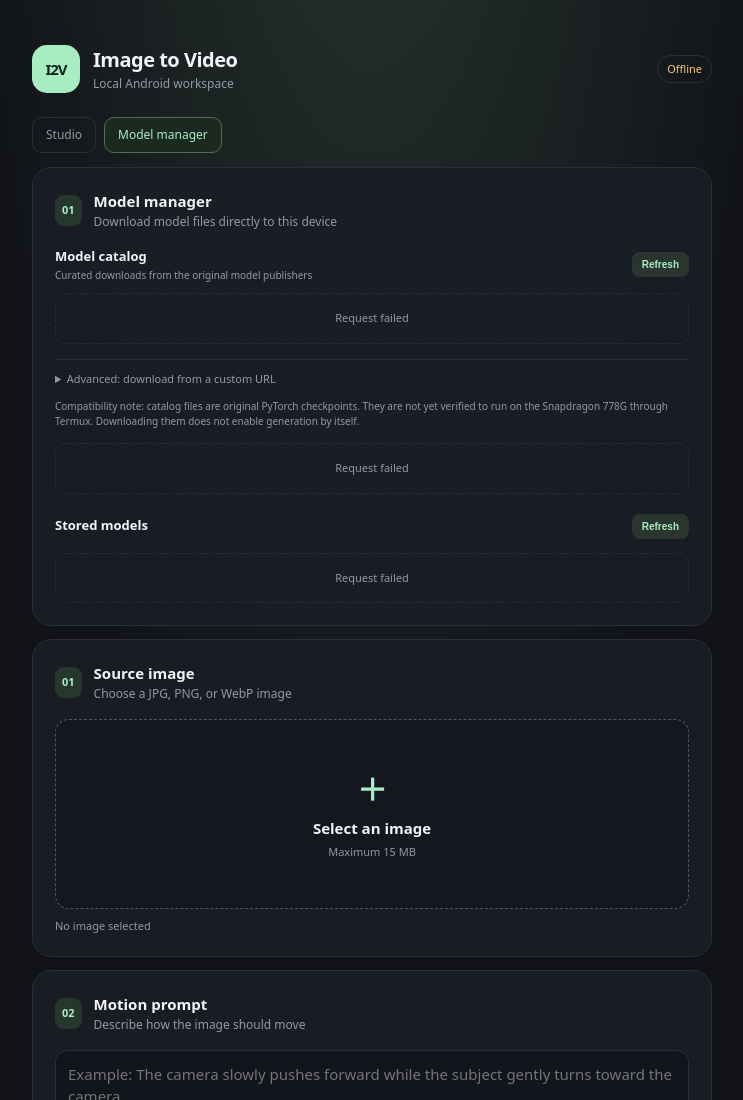
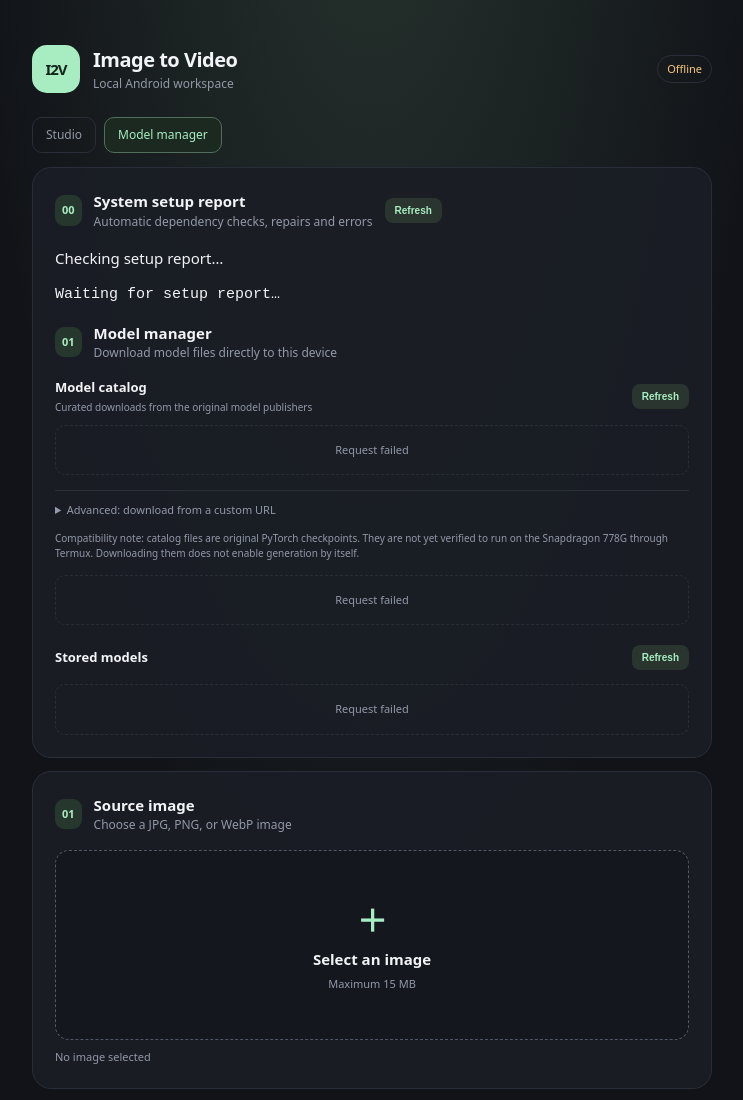
Before and after one commit to 1alind/i2v, a website: page public/index.html in a window 1280 px wide. Shown: the top 1100 px of the page, without its empty margins (268-1011 px from the left). Drawn offline with Linux system fonts and the light colour scheme; no server answers.

Commit message:
Add setup report panel to dashboard

```diff
--- a/public/index.html
+++ b/public/index.html
@@ -18,6 +18,10 @@
     <nav class="tabs"><a href="#studio">Studio</a><a href="#modelManager" class="active">Model manager</a></nav>
 
     <section class="panel model-panel" id="modelManager">
+      <div class="section-title"><span>00</span><div><h2>System setup report</h2><p>Automatic dependency checks, repairs and errors</p></div><button id="refreshSetupReport" class="small-button">Refresh</button></div>
+      <div id="setupReportState" class="report-state">Checking setup report…</div>
+      <pre id="setupReport" class="setup-report">Waiting for setup report…</pre>
+      <p id="setupReportTime" class="footnote"></p>
       <div class="section-title"><span>01</span><div><h2>Model manager</h2><p>Download model files directly to this device</p></div></div>
       <div class="catalog-heading"><div><h3>Model catalog</h3><p>Curated downloads from the original model publishers</p></div><button id="refreshCatalog" class="small-button">Refresh</button></div>
       <div id="catalogList" class="catalog-list"><div class="empty-state">Loading model catalog…</div></div>
```
